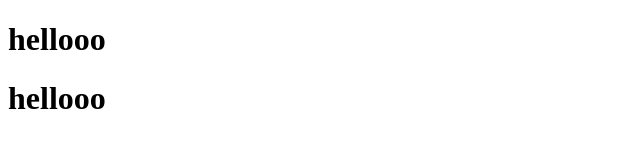
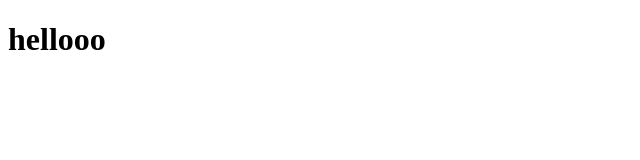
Before and after one commit to livingroomrestaurant/livingroom, a plain HTML site: page index.html in a window 1280 px wide. Shown: the whole page, without its empty margins (0-640 px from the left). Drawn offline with Linux system fonts and the light colour scheme.

Commit message:
Update index.html

```diff
--- a/index.html
+++ b/index.html
@@ -7,6 +7,6 @@
   </head>
   <body>
     <h1>hellooo</h1>
-    <h1>hellooo</h1>
+
   </body>
 </html>
```
